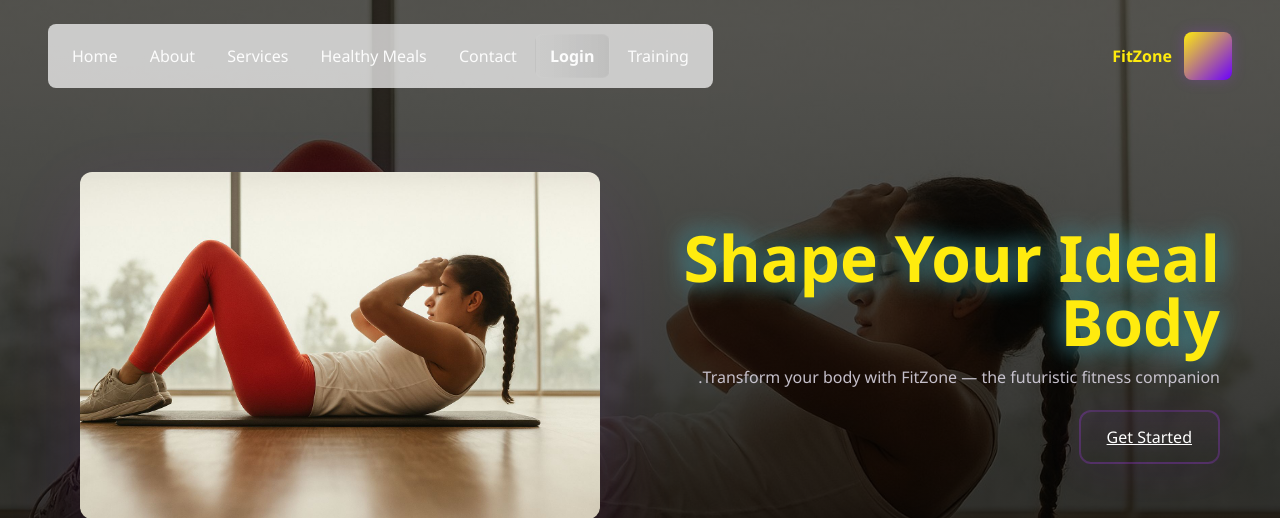
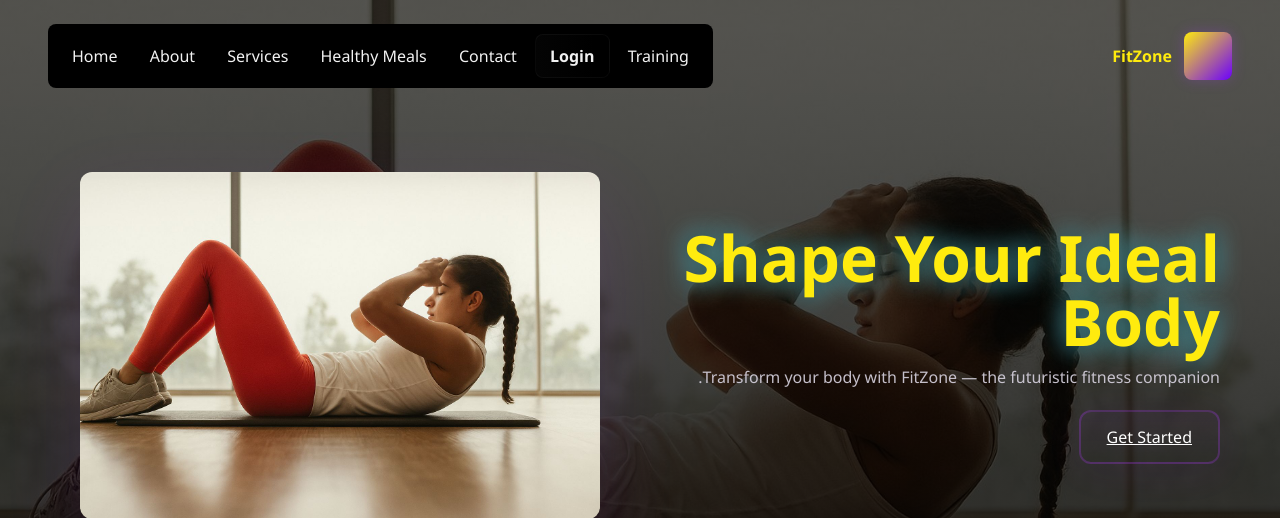
Before and after one commit to Kerolosnady1/fitZone, a PHP site: page /index.html in a window 1280 px wide. Shown: the top 518 px of the page. Run offline with PHP 8.4, Linux system fonts and the light colour scheme.

Commit message:
black background for nav bar

```diff
--- a/css/style.css
+++ b/css/style.css
@@ -22,7 +22,7 @@ html,body{height:100%;background:var(--bg);background-image: url('../img/hero_v2
 .header{display:flex;justify-content:space-between;align-items:center;padding:24px 48px;}
 .brand{display:flex;align-items:center;gap:12px}
 .logo{width:48px;height:48px;border-radius:8px;background:linear-gradient(135deg,var(--neon),#6b00ff);box-shadow:0 0 14px rgba(177,59,255,0.25);display:flex;align-items:center;justify-content:center;font-weight:700}
-.nav {background-color: rgba(255, 255, 255, 0.7); padding: 10px;border-radius: 8px;}
+.nav {background-color: rgb(0, 0, 0); padding: 10px;border-radius: 8px;}
 .nav a{color:var(--text);text-decoration:none;padding:10px 14px;border-radius:8px;transition:all .2s;opacity:0.95}
 .nav a:hover{box-shadow:0 0 18px var(--neon);transform:translateY(-4px)}
 
```
